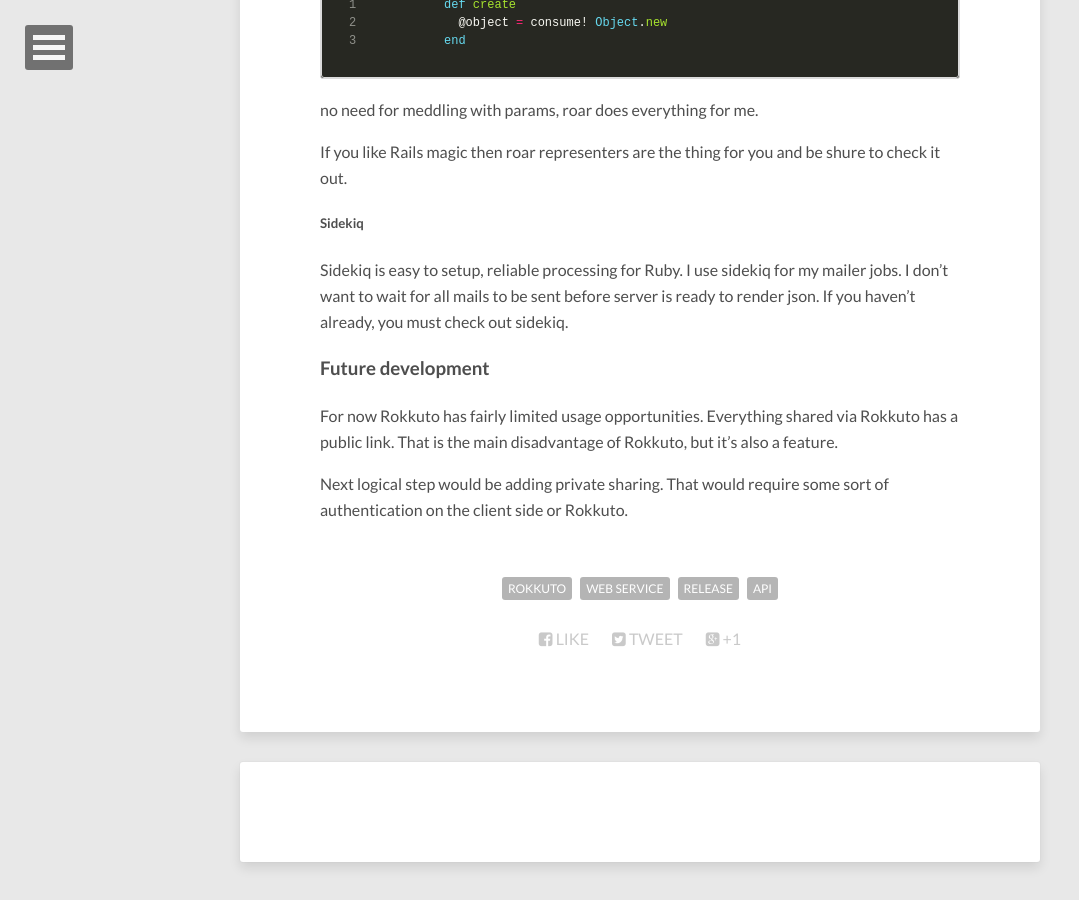
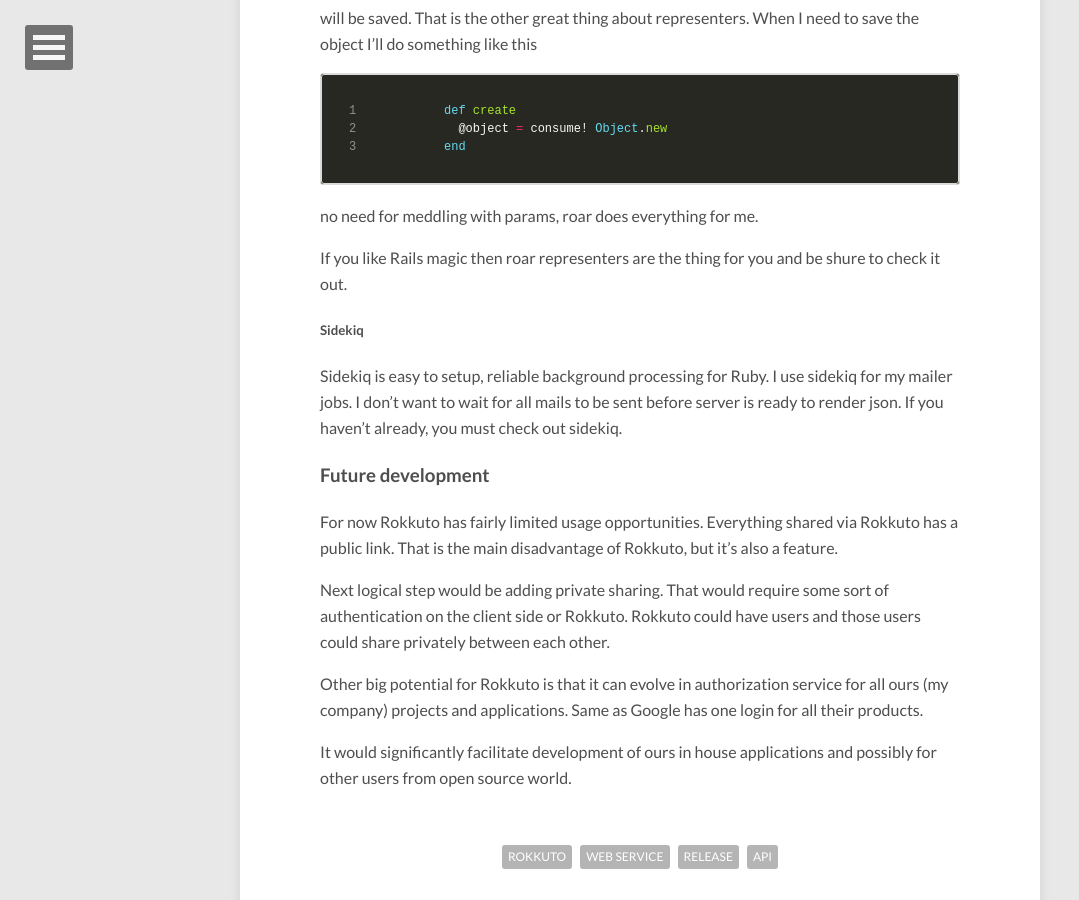
Before and after one commit to MirkoC/dontgogo, a Jekyll site: the page built from _posts/2015-11-03-Rokkuto-release-post.md, in a window 1280 px wide and 900 px high, scrolled down 2050 px. Shown: the whole window, without its empty margins (0-1079 px from the left). Built offline with Jekyll 4.4.1, drawn with Linux system fonts in a browser that asks for light colours; nearby versions of some CDN libraries; comment, search, counter and statistics services are not loaded; some of the changed text lies outside the part shown.

Commit message:
Finishing up the new blog post.

```diff
--- a/_posts/2015-11-03-Rokkuto-release-post.md
+++ b/_posts/2015-11-03-Rokkuto-release-post.md
@@ -10,7 +10,11 @@
 ---
 
 
-### What is Rokkuto?
+### Why Rokkuto?
+
+Rokkuto is my first prodiction ready web service. The idea for it came from my colleagues. Feel free to check out their blogs (<a href="http://pltconfusion.com/" target="_blank">PLTConfusion</a>, <a href="http://retroaktive.me/" target="_blank">Retro Aktive</a>).
+
+The idea behind Rokkuto is to create a useful open source project for my github repo. It evolved over time into something that has a great potential. Rokkuto is an authentication service whit potential to grow into an authorization service that can be used for all our projects. If meanwhile serves well in the open source community than better.
 
 
 
@@ -27,12 +31,7 @@
 
 ### How is build?
 
-
-<a href="https://github.com/MirkoC" target="_blank">GitHub repo</a>
-
-<a href="" target="_blank">Application</a>
-
-API: <a>www.rokkuto.com/api</a>
+<a href="https://github.com/MirkoC" target="_blank"><i class="fa fa-github"></i></a> <a href="http://rokkuto.floatingpoint.io/" target="_blank"><i class="fa fa-bomb"></i></a> API: <a href="http://rokkuto.floatingpoint.io/api" title="http://rokkuto.floatingpoint.io/api" target="_blank"><i class="fa fa-anchor"></i></a>
 
 
 
@@ -78,7 +77,7 @@
 
 ##### Sidekiq
 
-Sidekiq is easy to setup, reliable processing for Ruby.
+Sidekiq is easy to setup, reliable background processing for Ruby.
 I use sidekiq for my mailer jobs. I don't want to wait for all mails to be sent before server is ready to render json. If you haven't already, you must check out sidekiq.
 
 
@@ -86,4 +85,8 @@
 
 For now Rokkuto has fairly limited usage opportunities. Everything shared via Rokkuto has a public link. That is the main disadvantage of Rokkuto, but it's also a feature.
 
-Next logical step would be adding private sharing. That would require some sort of authentication on the client side or Rokkuto.
+Next logical step would be adding private sharing. That would require some sort of authentication on the client side or Rokkuto. Rokkuto could have users and those users could share privately between each other.
+
+Other big potential for Rokkuto is that it can evolve in authorization service for all ours (my company) projects and applications. Same as Google has one login for all their products.
+
+It would significantly facilitate development of ours in house applications and possibly for other users from open source world.
```
